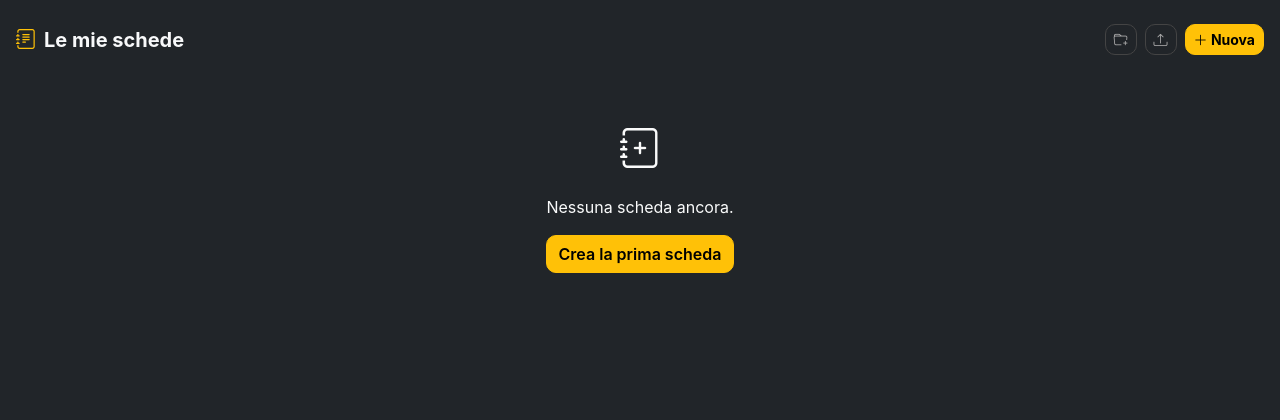
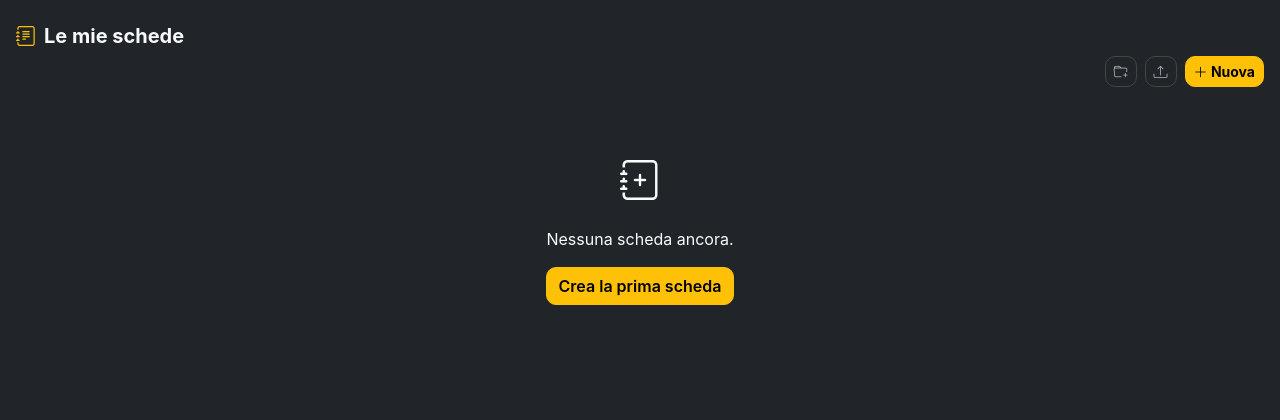
Before and after one commit to Orfico/gymit, a Django app: page /plans/ in a window 1280 px wide. Shown: the part 65-485 px from the top of the page. Run offline with Django 5.2, Linux system fonts and the light colour scheme; the visitor is signed in with stand-in values (Sample User, id 1); data that the repository does not hold is empty; parts of the project's set-up code (start-up, migrations or seed data) failed here and were passed over.

Commit message:
fix: titolo "Le mie schede" sopra i bottoni, non coperto
Sposta il titolo su una riga propria, con i bottoni allineati a destra
nella riga sotto. Il titolo è sempre visibile per intero.

Co-Authored-By: Claude Opus 4.6 <noreply@anthropic.com>

```diff
--- a/gym/templates/gym/plan_list.html
+++ b/gym/templates/gym/plan_list.html
@@ -3,9 +3,8 @@
 
 {% block content %}
 <div class="pt-3">
-    <div class="d-flex justify-content-between align-items-center mb-3">
-        <h5 class="fw-bold mb-0 text-truncate"><i class="bi bi-journal-text me-2 text-warning"></i>Le mie schede</h5>
-        <div class="d-flex gap-2 flex-shrink-0">
+    <h5 class="fw-bold mb-2"><i class="bi bi-journal-text me-2 text-warning"></i>Le mie schede</h5>
+    <div class="d-flex justify-content-end gap-2 mb-3">
         {% if root_nodes %}
         <button type="button" id="reorderToggle" class="btn btn-outline-secondary btn-sm"
                 aria-pressed="false" title="Riordina">
@@ -16,13 +15,13 @@
                 title="Nuova cartella">
             <i class="bi bi-folder-plus"></i>
         </button>
-            <a href="{% url 'plan_import' %}" class="btn btn-outline-secondary btn-sm">
+        <a href="{% url 'plan_import' %}" class="btn btn-outline-secondary btn-sm"
+           title="Importa">
             <i class="bi bi-upload"></i>
         </a>
         <a href="{% url 'plan_create' %}" class="btn btn-warning btn-sm fw-bold">
             <i class="bi bi-plus-lg"></i> Nuova
         </a>
-        </div>
     </div>
 
     <!-- Schede e cartelle attive — riordinabili in modalità "Riordina" -->
```
Lines whose indentation alone changed are shown as unchanged.
